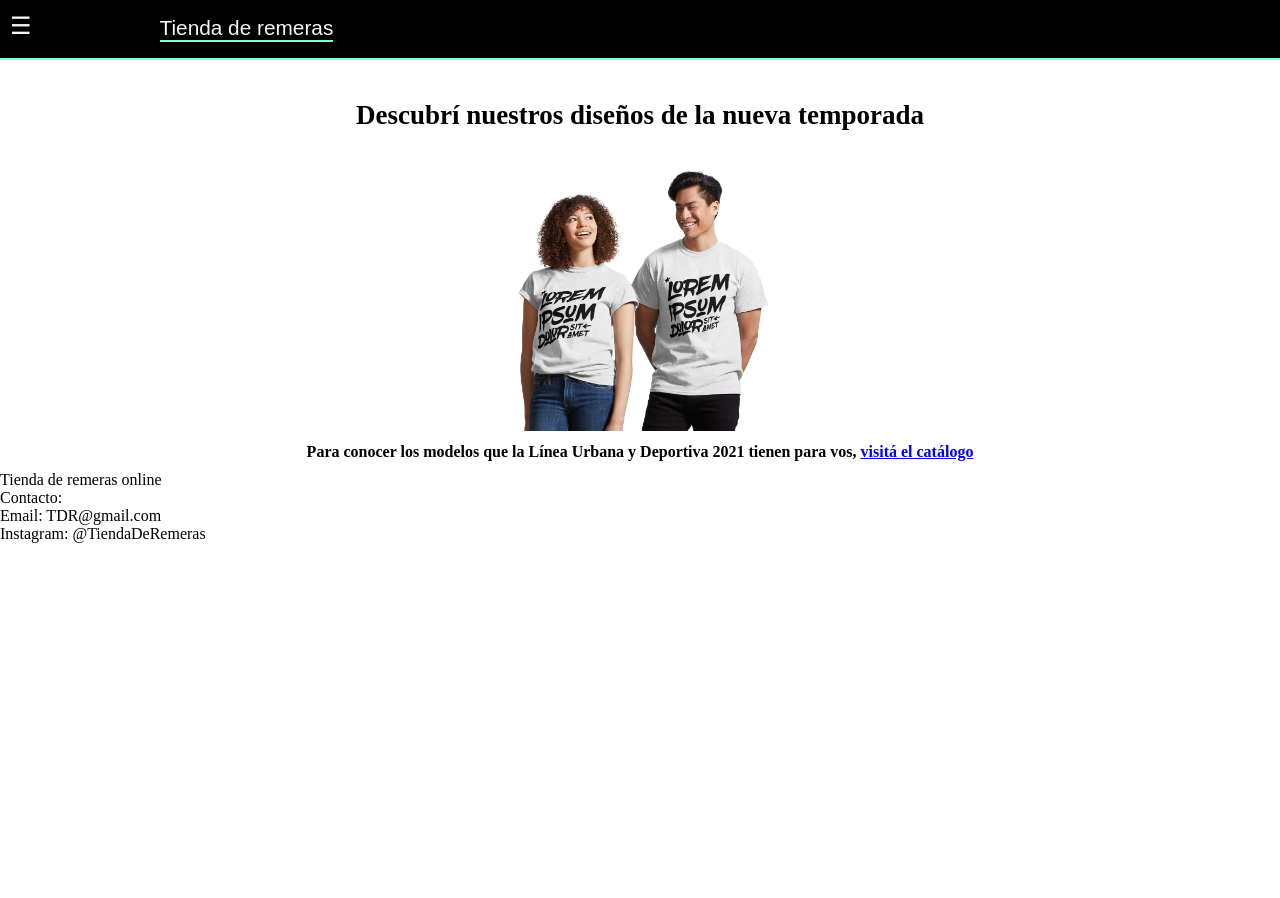
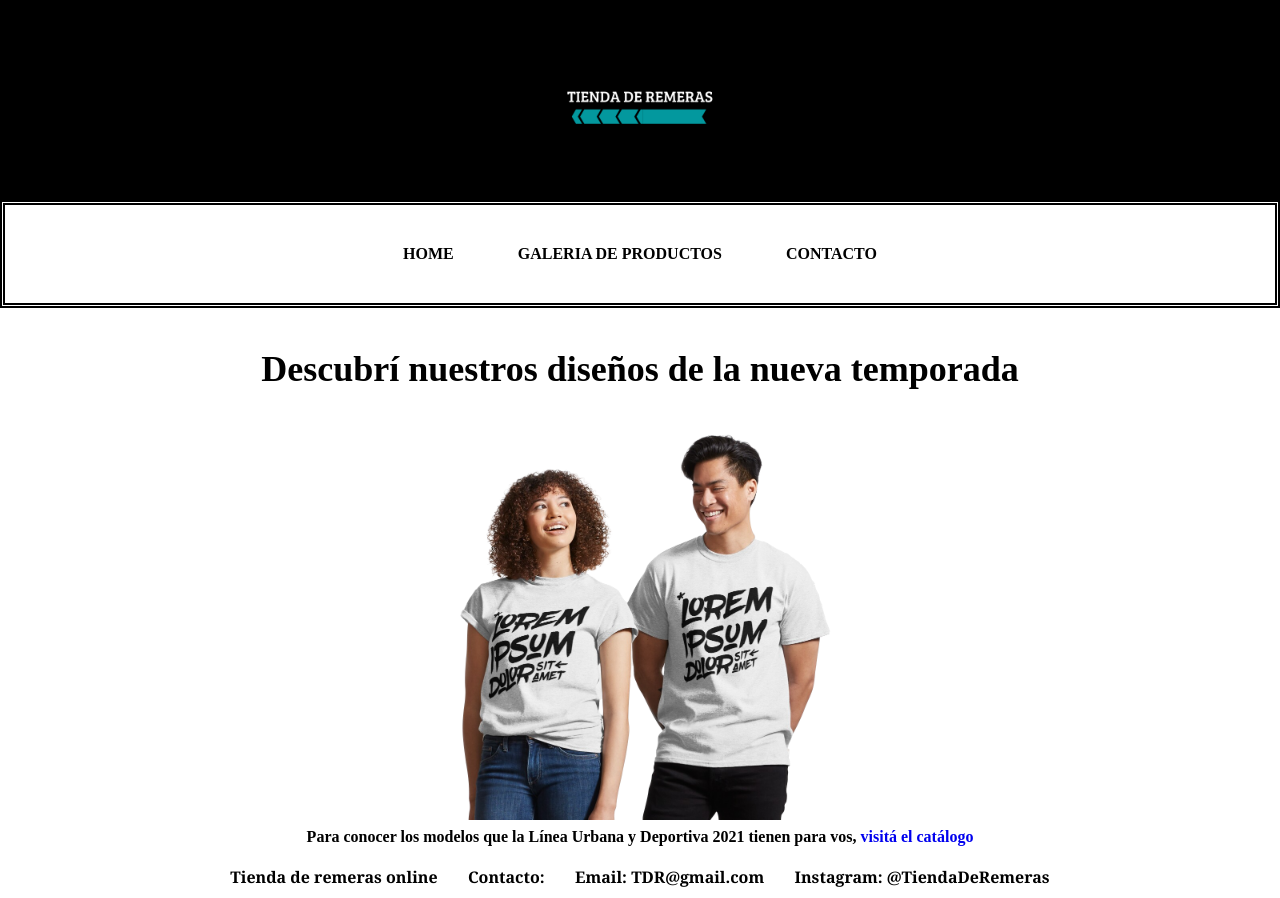
Before and after one commit to ValenCMz/Tpe-segunda-entrega-web, a plain HTML site: page index.html in a window 1280 px wide. Before the commit the page ends 800 px from the top, so only its background shows below. Drawn offline with Linux system fonts and the light colour scheme.

Commit message:
Se termino el header y su menu desplegable

```diff
--- a/css/style.css
+++ b/css/style.css
@@ -7,66 +7,77 @@
     box-sizing: content-box;
 }
 
+li {
+    list-style: none;
+}
+
+a {
+    text-decoration: none;
+
+}
+
 img {
     max-width: 100%;
 }
 
 
-/*style del header, falta hacer menu desplegable y acomodar el "menu" */
+/*style del header*/
 
 header {
     display: flex;
     background-color: black;
     border-bottom: 2px solid aquamarine;
-
+    padding: 15px;
+    justify-content: space-between;
+    position: relative;
 }
 
+
 .logo {
-    font-family: Arial, Helvetica, sans-serif;
-    padding-left: 8em;
-    padding-bottom: 2em;
-    position: relative;
-    top: 1em;
-    color: whitesmoke;
+    display: none;
 }
 
-.logo p {
+.text-web {
+    font-family: Arial, Helvetica, sans-serif;
+    color: whitesmoke;
     border-bottom: 2px solid aquamarine;
     font-size: 1.3em;
 }
 
-.conteiner-header a,
-li {
-    list-style: none;
-    text-decoration: none;
+.btn-menu {
+    font-size: x-large;
+}
+
+.btn-menu p {
+    color: whitesmoke;
+}
+
+.conteiner-nav {
+    display: none;
+}
+
+.conteiner-nav a {
     color: whitesmoke;
     text-transform: uppercase;
 }
 
-.btn-menu a {
-    color: whitesmoke;
+.conteiner-nav.show {
+    position: absolute;
+    top: 100%;
+    font-size: 15px;
+    background-color: black;
+    display: flex;
+    left: 0;
+    right: 0;
 }
 
-.btn-menu {
-    position: relative;
-    top: 0.5em;
-    padding-left: 10px;
-    font-size: x-large;
-
-}
-
-.conteiner-nav {}
-
-nav a,
-li {}
-
-nav {
-    display: none;
-    font-size: 15px;
+.conteiner-nav li {
+    padding: 15px;
 }
 
 /*index responsive*/
 .text-title {
+    display: flex;
     font-size: 18px;
 }
 
@@ -126,3 +137,97 @@ label {
 .confirmacion {
     color: green;
 }
+
+/*Vista en monitor*/
+
+@media only screen and (min-width: 600px) {
+
+    /*Vista del index en monitor*/
+    .btn-menu,
+    .text-web {
+        display: none;
+    }
+
+    .img {
+        max-width: 100%;
+    }
+
+    header {
+        border: none;
+        flex-direction: column;
+        padding: 0;
+    }
+
+    .img-logo {
+        width: 40%;
+    }
+
+    .logo {
+        display: flex;
+        margin: auto;
+        justify-content: center;
+        background-color: black;
+
+    }
+
+    .conteiner-nav {
+        display: flex;
+        list-style: none;
+        text-align: center;
+        justify-content: center;
+        border: 5px double black;
+        padding-top: 10px;
+        padding-bottom: 10px;
+        background-color: white;
+    }
+
+    .conteiner-nav a {
+        color: black;
+    }
+
+    nav li a {
+        text-decoration: none;
+        text-transform: uppercase;
+        font-weight: 900;
+        padding: 15px;
+        display: block;
+    }
+
+    nav li {
+        display: inline-block;
+    }
+
+    nav li:hover a {
+        background: #333;
+        color: white;
+    }
+
+    .text-title .text-info {
+        font-family: 'Times New Roman', Times, serif;
+    }
+
+    .text-title {
+        justify-content: center;
+        font-size: x-large;
+    }
+
+    .img-model {
+        display: flex;
+        justify-content: center;
+        margin: auto;
+        width: 400px;
+        height: 400px;
+    }
+
+    footer {
+        display: flex;
+        justify-content: space-evenly;
+        background-color: white;
+        font-family: Georgia, 'Times New Roman', Times, serif;
+        font-weight: 900;
+        padding-left: 200px;
+        padding-right: 200px;
+        padding-bottom: 10px;
+        padding-top: 10px;
+    }
+}
--- a/form.html
+++ b/form.html
@@ -13,12 +13,16 @@
 
     <header class="conteiner-header">
 
+        <div class="logo">
+            <img class="img-logo" src="images/logo.png" alt="">
+        </div>
+
         <div class="btn-menu">
-            <a href="">☰</a>
+            <p id="btn">☰</p>
+
         </div>
 
         <nav class="conteiner-nav">
-
             <div>
                 <ul>
                     <li><a href="index.html">Home</a></li>
@@ -28,8 +32,8 @@
             </div>
         </nav>
 
-        <div class="logo">
-            <p>Tienda de remeras</p>
+        <div class="text-web">
+            Tienda de remeras
         </div>
 
     </header>
@@ -97,6 +101,7 @@
     </footer>
 
     <script type="text/javascript" src="js/form.js"></script>
+    <script src="js/menu.js"></script>
 </body>
 
 </html>
--- a/index.html
+++ b/index.html
@@ -14,12 +14,16 @@
 
     <header class="conteiner-header">
 
+        <div class="logo">
+            <img class="img-logo" src="images/logo.png" alt="">
+        </div>
+
         <div class="btn-menu">
-            <a href="">☰</a>
+            <p id="btn">☰</p>
+
         </div>
 
         <nav class="conteiner-nav">
-
             <div>
                 <ul>
                     <li><a href="index.html">Home</a></li>
@@ -29,8 +33,8 @@
             </div>
         </nav>
 
-        <div class="logo">
-            <p>Tienda de remeras</p>
+        <div class="text-web">
+            Tienda de remeras
         </div>
 
     </header>
@@ -60,6 +64,7 @@
         <p>Email: TDR@gmail.com</p>
         <p>Instagram: @TiendaDeRemeras</p>
     </footer>
+
+    <script src="js/menu.js"></script>
 </body>
-<script src="js/menu.js"></script>
 </html>
--- a/js/menu.js
+++ b/js/menu.js
@@ -1,11 +1,7 @@
-"use strict";
+//codigo para desplegar la barra de navegacion
+let botonnavegador = document.querySelector("#btn");
+botonnavegador.addEventListener("click", desplegarnav);
 
-let menu = document.querySelector("btn-menu");
-
-
-
-function desplegarmenu (menu){
-
+function desplegarnav(){
+    document.querySelector(".conteiner-nav").classList.toggle("show");
 }
-
-menu.addEventListener(click, saludar);
```
Also changed, not shown: galeria.html (+9 -4 lines), js/form.js (line endings or trailing spaces).
